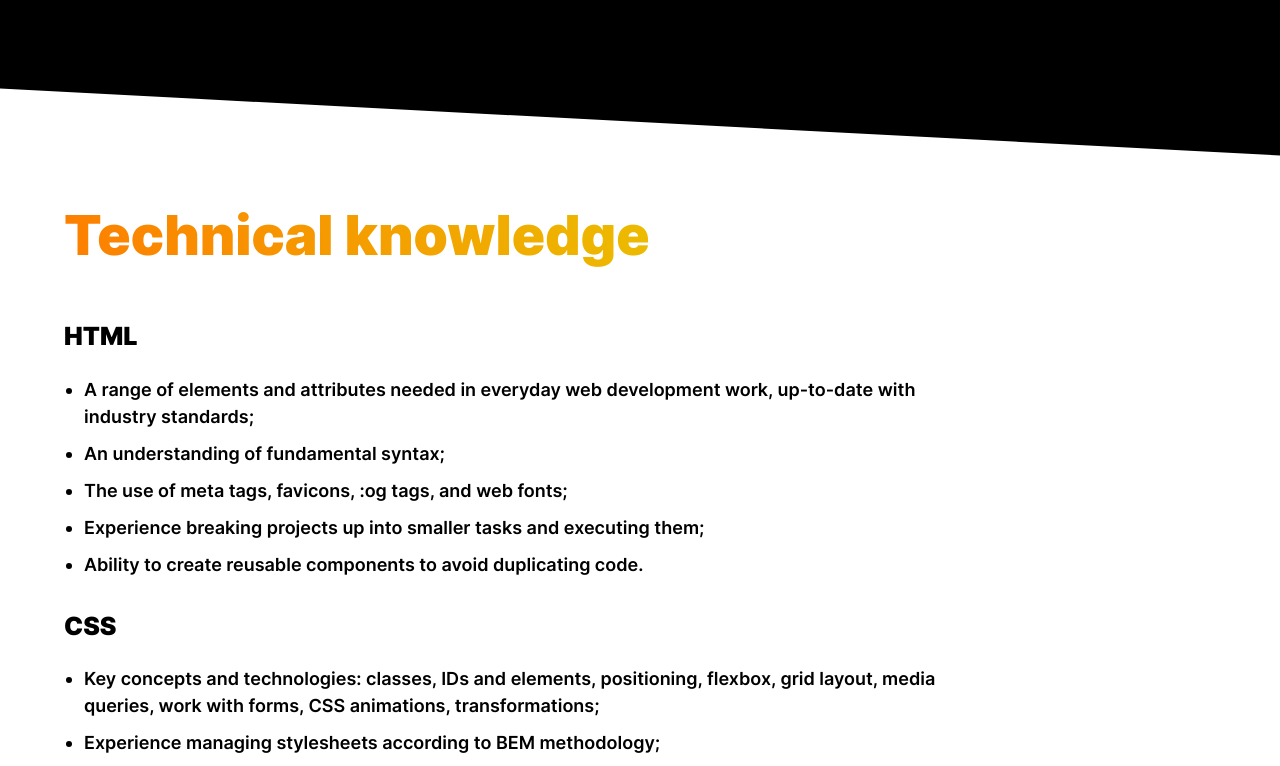
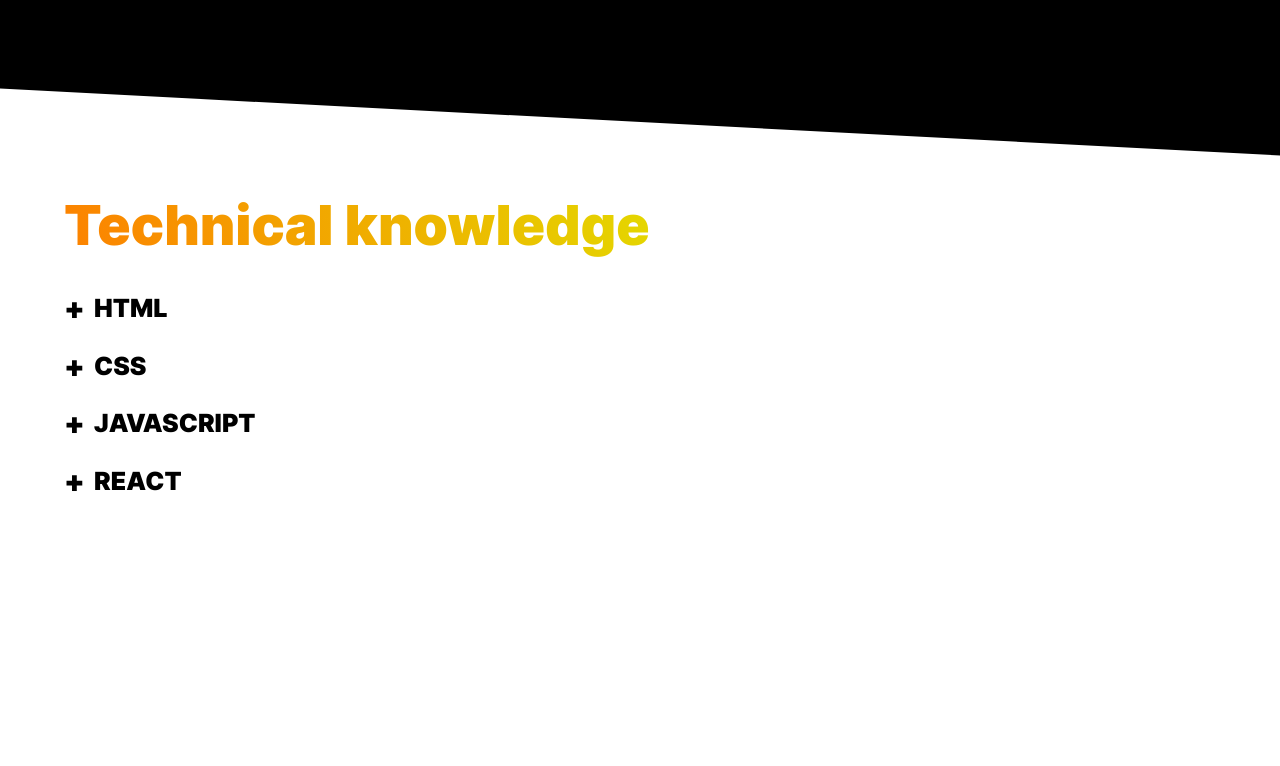
Before and after one commit to timothyrusso/portfolio_project, a plain HTML site: page index.html in a window 1280 px wide. Shown: the part 1934-2700 px from the top of the page. Drawn offline with Linux system fonts and the light colour scheme; files whose address does not match are found by name.

Commit message:
feat: skills accordions

```diff
--- a/index.html
+++ b/index.html
@@ -53,6 +53,8 @@
         <div class="about-me__circle-pic"></div>
       </section>
       <section class="skills">
+        <div class="accordion-body">
+          <div class="accordion">
             <h2 class="skills__title">Technical knowledge</h2>
             <div class="skills__content">
               <p class="skills__subtitle">HTML</p>
@@ -65,14 +67,20 @@
                 <li class="skills__item">Experience breaking projects up into smaller tasks and executing them;</li>
                 <li class="skills__item">Ability to create reusable components to avoid duplicating code.</li>
               </ul>
+            </div>
+            <div class="skills__content">
               <p class="skills__subtitle">CSS</p>
               <ul class="skills__list">
-            <li class="skills__item">Key concepts and technologies: classes, IDs and elements, positioning, flexbox,
+                <li class="skills__item">Key concepts and technologies: classes, IDs and elements, positioning,
+                  flexbox,
                   grid layout, media queries, work with forms, CSS animations, transformations;</li>
                 <li class="skills__item">Experience managing stylesheets according to BEM methodology;</li>
-            <li class="skills__item">Knowledge of responsive best practices, creation of cross-browser sites for all
+                <li class="skills__item">Knowledge of responsive best practices, creation of cross-browser sites for
+                  all
                   popular screen resolutions, use of media queries;</li>
               </ul>
+            </div>
+            <div class="skills__content">
               <p class="skills__subtitle">JAVASCRIPT</p>
               <ul class="skills__list">
                 <li class="skills__item">Deep understanding of the Javascript including the web API and its use in DOM
@@ -81,9 +89,11 @@
                   functions and class syntax and experience writing production ready programs in Javascript.</li>
                 <li class="skills__item">Experience using variables, conditionals (if statements,
                   ternary operators, etc.), loops and functions;</li>
-            <li class="skills__item">Different types and structures of data, the ability to consciously (explicitly and
+                <li class="skills__item">Different types and structures of data, the ability to consciously (explicitly
+                  and
                   implicitly) work with varying data types;</li>
-            <li class="skills__item">Understanding of lexical scope (functional and block), conscious use of closures;
+                <li class="skills__item">Understanding of lexical scope (functional and block), conscious use of
+                  closures;
                 </li>
                 <li class="skills__item">Knowledge of event listeners and handlers;</li>
                 <li class="skills__item">Ability to debug, troubleshoot errors and "catch" exceptions;</li>
@@ -96,10 +106,22 @@
                 <li class="skills__item">The concept of modules. ES6 modules.</li>
               </ul>
             </div>
+            <div class="skills__content">
+              <p class="skills__subtitle">REACT</p>
+              <ul class="skills__list">
+                <li class="skills__item">Understanding of core contemporary web technologies, the
+                  difference between traditional static file server websites and single page applications.</li>
+                <li class="skills__item">Principles behind this popular framework. Working with React Tools, React Hooks
+                  and React Router. Managing React State.</li>
+              </ul>
+            </div>
+          </div>
+        </div>
+  </div>
   </section>
   </main>
   </div>
-
+  <script src="index.js" type="text/javascript"></script>
 </body>
 
 </html>
--- /dev/null
+++ b/index.js
@@ -0,0 +1,7 @@
+const accordion = document.querySelectorAll('.skills__content');
+
+for (i=0; i<accordion.length; i++) {
+  accordion[i].addEventListener('click', function () {
+    this.classList.toggle('active')
+  })
+}
--- a/style.css
+++ b/style.css
@@ -231,6 +231,50 @@
   max-height: 1800px;
 }
 
+.accordion {
+  max-width: 900px;
+}
+
+.accordion .skills__content {
+  position: relative;
+  padding: 0 0 0 64px;
+}
+
+.accordion .skills__subtitle {
+  position: relative;
+  padding: 10px 0 10px 30px;
+  cursor: pointer;
+}
+
+.accordion .skills__subtitle::before {
+  content: '+';
+  position: absolute;
+  top: 50%;
+  left: 0;
+  font-size: 30px;
+  transform: translateY(-50%);
+}
+
+.accordion .skills__item {
+  position: relative;
+  background: white;
+  height: 0;
+  font-size: 20px;
+  text-align: justify;
+  width: 780px;
+  overflow: hidden;
+  transition: 0.5s;
+}
+
+.accordion .skills__content.active .skills__item {
+  height: 60px;
+}
+
+.accordion .skills__content.active .skills__subtitle::before {
+  content: '-';
+  font-size: 30px;
+}
+
 .skills__title {
   transform: skew(0deg, -3deg);
   font-weight: 900;
@@ -253,17 +297,22 @@
   margin: 0;
 }
 
+.skills__subtitle:hover {
+  opacity: 0.4;
+}
+
 .skills__list {
   transform: skew(0deg, -3deg);
   margin: 0;
-  padding: 0 0 0 84px;
+  padding: 0;
 }
 
 .skills__item {
-  padding: 10px 0 0 0;
+  padding: 0;
   font-weight: 600;
   font-size: 18px;
   line-height: 1.5;
   margin: 0;
-  max-width: 900px;
+  color: #000;
+  height: auto;
 }
```
Lines whose indentation alone changed are shown as unchanged.
